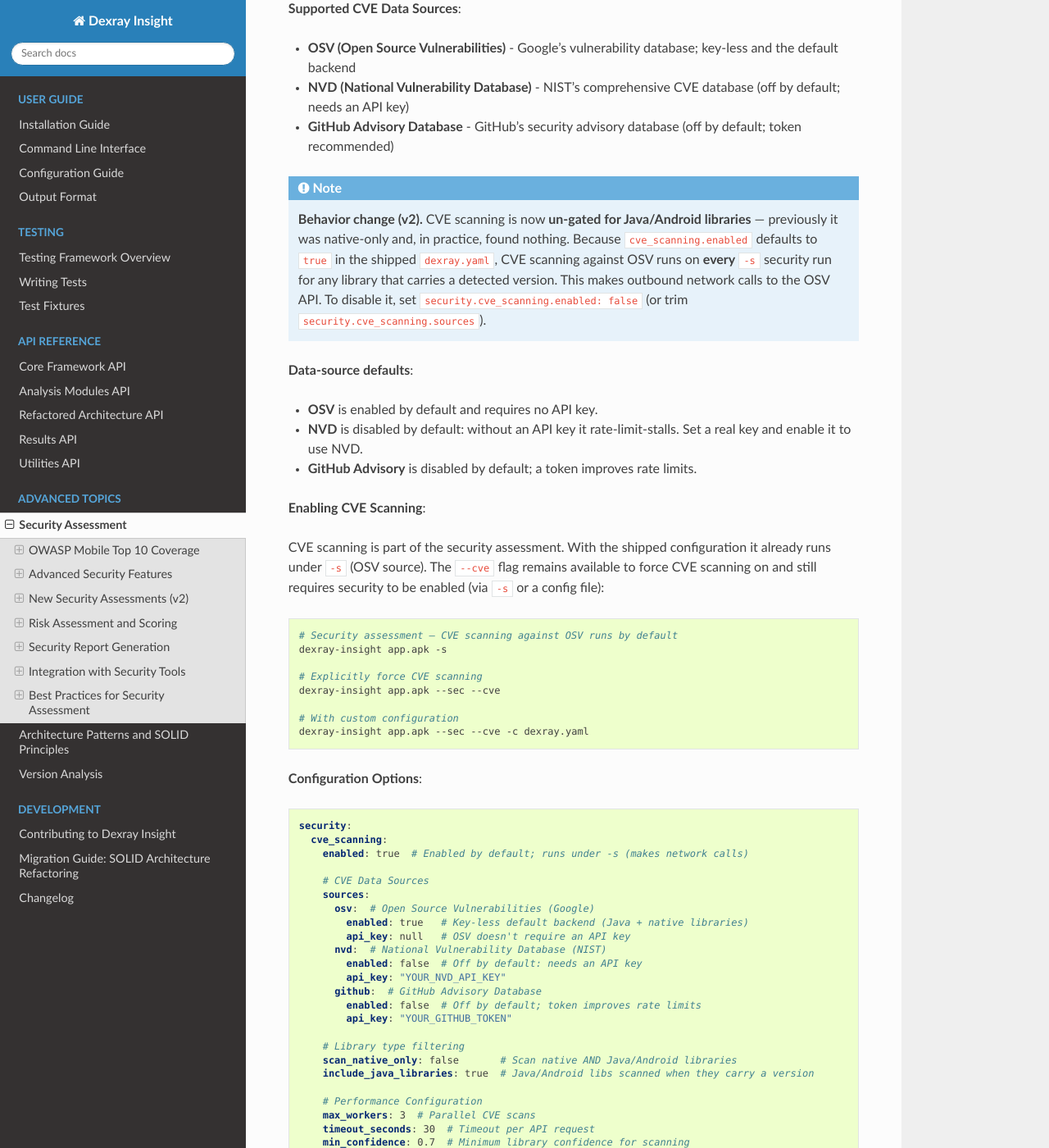
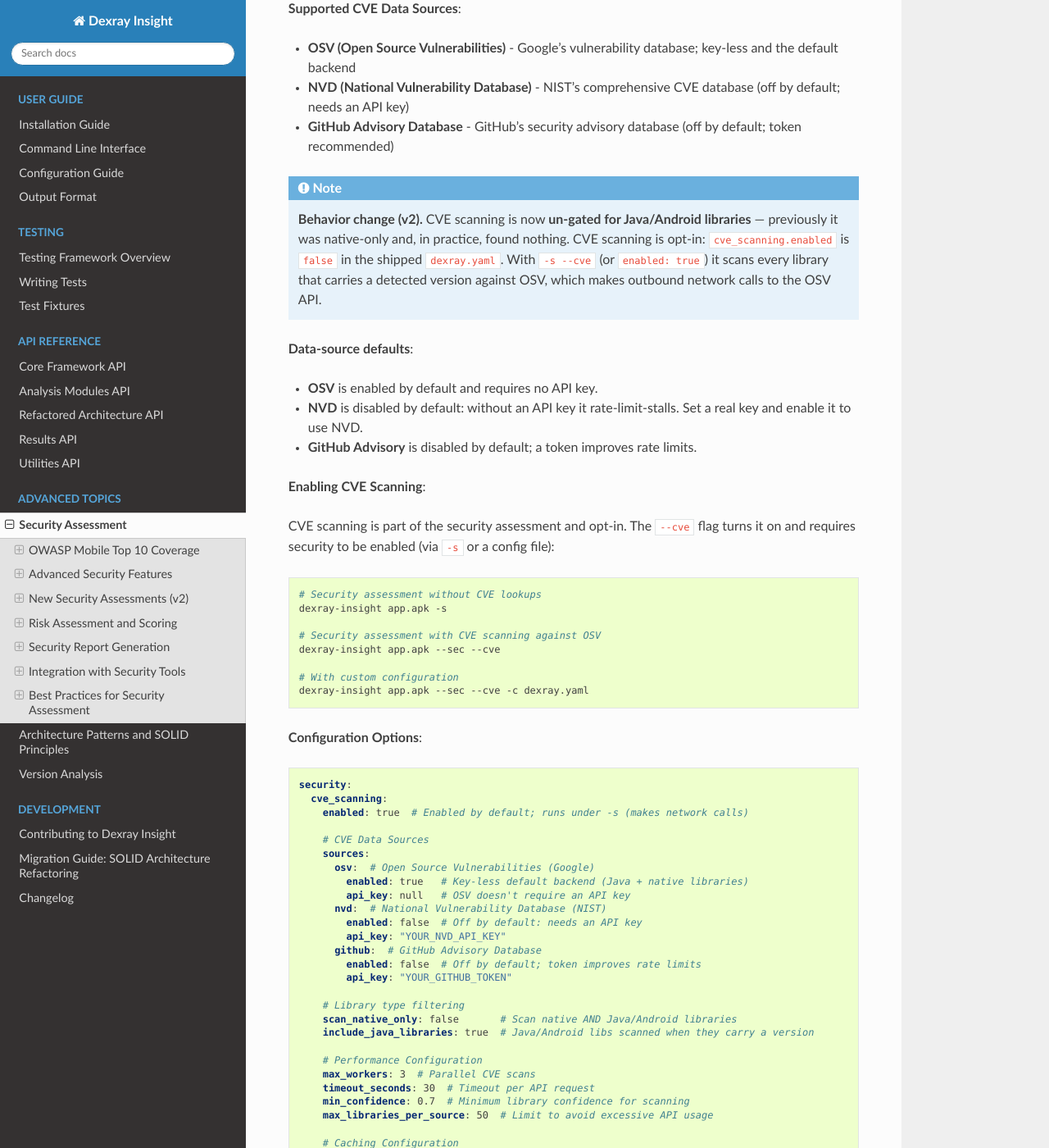
Before and after one commit to fkie-cad/Sandroid_Dexray-Insight, a Sphinx documentation site: the page built from docs/advanced/security_assessment.rst, in a window 1280 px wide and 1400 px high, scrolled down 16790 px. Shown: the whole window at 82% size. Built offline with Sphinx 7.4.7 and the Read the Docs theme 3.1.0, drawn with Linux system fonts in a browser that asks for light colours; pages that are not in the unit, such as notebooks, are missing from menus; the version number could not be read and is left out.

Commit message:
fix(cve): CVE scanning is opt-in; only --cve or config_dict pulls privacy requirements
The shipped dexray.yaml set security.cve_scanning.enabled: true while the
built-in default is false, so under -c dexray.yaml --profile privacy -s it
counted as explicit, the CVE requirements fired, and apktool, native
analysis, the temporal directory, similarity and vulnerable_components
came back on.

- dexray.yaml ships cve_scanning.enabled: false; CVE scanning is opt-in
  through --cve (with -s) or enabled: true. README and docs (cli_usage,
  configuration, security_assessment) no longer say a plain -s run scans.
- A profile requirement fires only when its feature switch was set by the
  caller (config_dict) or a CLI flag, never by a -c file alone.

Co-Authored-By: Claude Opus 5.5 <noreply@anthropic.com>

```diff
--- a/dexray.yaml
+++ b/dexray.yaml
@@ -298,7 +298,7 @@ security:
 
   # CVE Vulnerability Scanning Configuration
   cve_scanning:
-    enabled: true  # Enable CVE scanner
+    enabled: false  # Opt-in: --cve (with -s) or set true; performs network lookups (OSV)
 
     # CVE Data Sources Configuration
     sources:
--- a/docs/advanced/security_assessment.rst
+++ b/docs/advanced/security_assessment.rst
@@ -874,12 +874,10 @@ Dexray Insight includes comprehensive CVE (Common Vulnerabilities and Exposures)
 
    **Behavior change (v2).** CVE scanning is now **un-gated for Java/Android
    libraries** — previously it was native-only and, in practice, found nothing.
-   Because ``cve_scanning.enabled`` defaults to ``true`` in the shipped
-   ``dexray.yaml``, CVE scanning against OSV runs on **every** ``-s`` security
-   run for any library that carries a detected version. This makes outbound
-   network calls to the OSV API. To disable it, set
-   ``security.cve_scanning.enabled: false`` (or trim
-   ``security.cve_scanning.sources``).
+   CVE scanning is opt-in: ``cve_scanning.enabled`` is ``false`` in the shipped
+   ``dexray.yaml``. With ``-s --cve`` (or ``enabled: true``) it scans every
+   library that carries a detected version against OSV, which makes outbound
+   network calls to the OSV API.
 
 **Data-source defaults**:
 
@@ -890,17 +888,15 @@ Dexray Insight includes comprehensive CVE (Common Vulnerabilities and Exposures)
 
 **Enabling CVE Scanning**:
 
-CVE scanning is part of the security assessment. With the shipped configuration
-it already runs under ``-s`` (OSV source). The ``--cve`` flag remains available
-to force CVE scanning on and still requires security to be enabled (via ``-s``
-or a config file):
+CVE scanning is part of the security assessment and opt-in. The ``--cve`` flag
+turns it on and requires security to be enabled (via ``-s`` or a config file):
 
 .. code-block:: bash
 
-   # Security assessment — CVE scanning against OSV runs by default
+   # Security assessment without CVE lookups
    dexray-insight app.apk -s
 
-   # Explicitly force CVE scanning
+   # Security assessment with CVE scanning against OSV
    dexray-insight app.apk --sec --cve
 
    # With custom configuration
```
Also changed, not shown: README.md (+1 -1 lines), docs/changelog.rst (+5 -2 lines), docs/cli_usage.rst (+6 -6 lines), docs/configuration.rst (+5 -5 lines), 3 other files.
